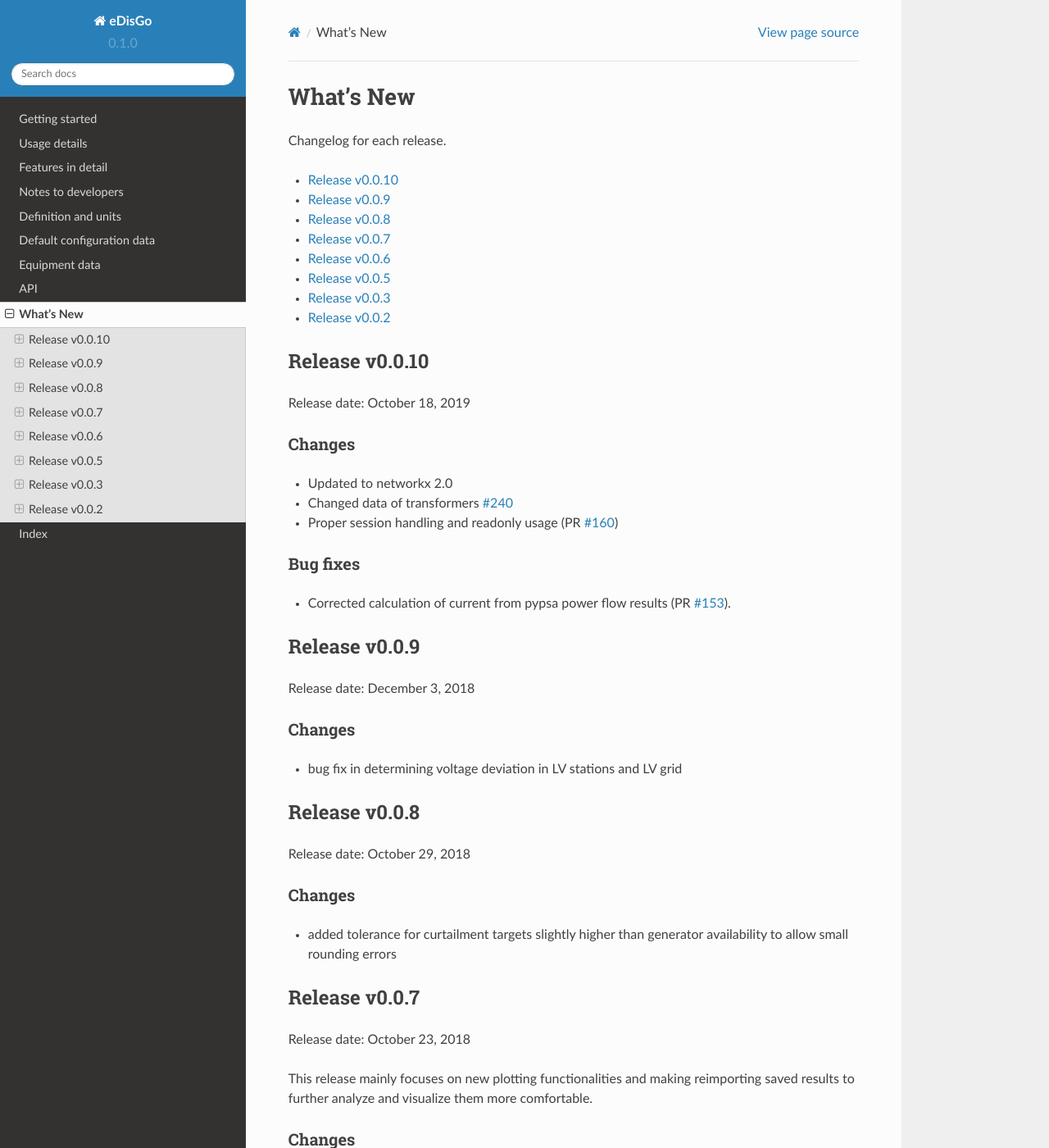
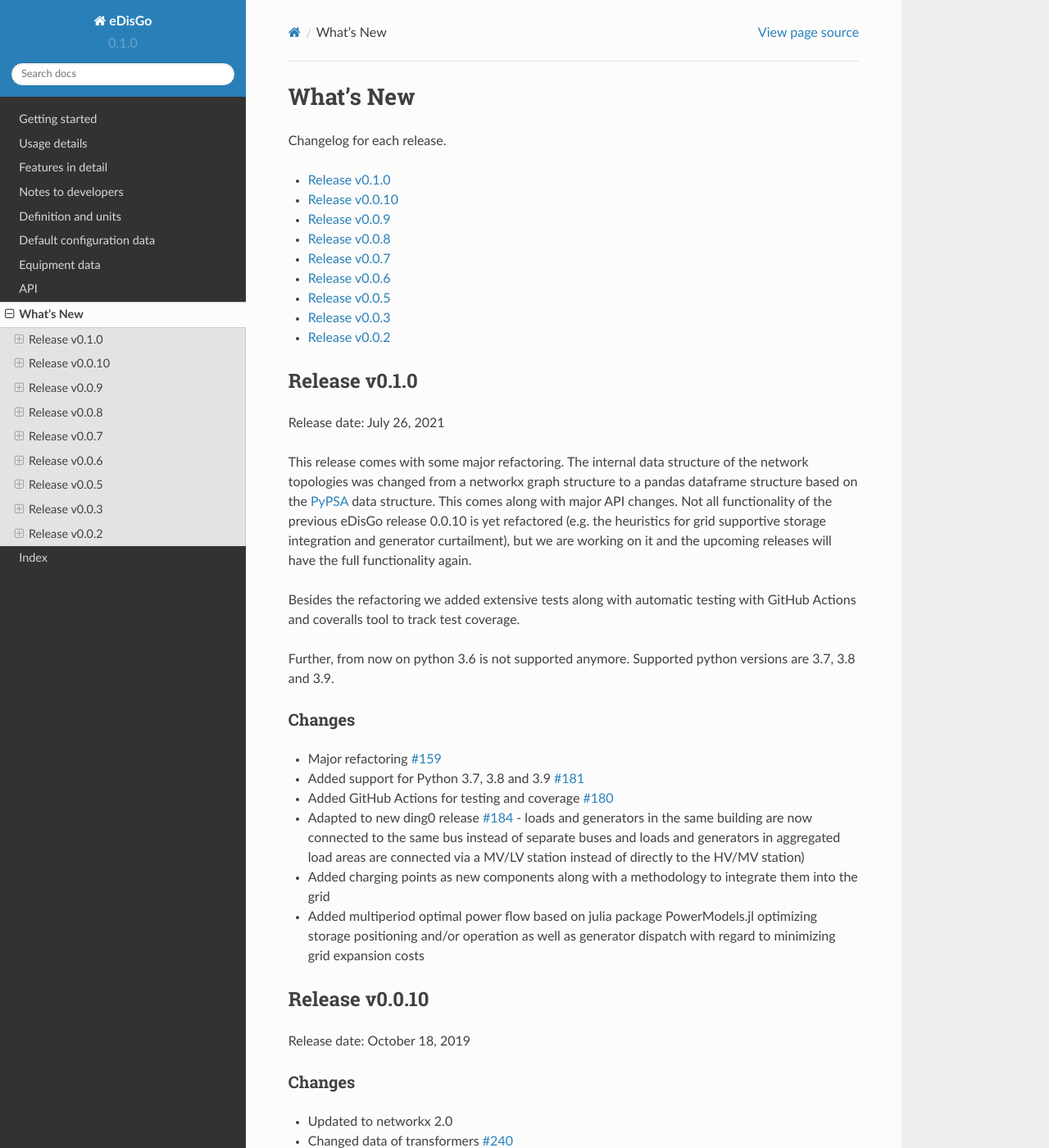
Before and after one commit to openego/eDisGo, a Sphinx documentation site: the page built from doc/whatsnew.rst, in a window 1280 px wide and 1400 px high. Shown: the whole window at 82% size. Built offline with Sphinx 7.4.7 and the Read the Docs theme 2.0.0, drawn with Linux system fonts in a browser that asks for light colours; formulas are drawn with MathJax 3.

Commit message:
Add whatsnew for v010

```diff
--- a/doc/index.rst
+++ b/doc/index.rst
@@ -33,7 +33,7 @@ The toolbox currently includes:
 * Heuristic grid-supportive battery storage integration
 
 Currently, a method to optimize the flexibility that can be provided by electric
-vehicles through controlled charging and V2G is implemented.
+vehicles through controlled charging is being implemented.
 Prospectively, demand side management and reactive power management will
 be included.
 
--- a/doc/whatsnew.rst
+++ b/doc/whatsnew.rst
@@ -8,6 +8,7 @@ Changelog for each release.
     :local:
     :backlinks: top
 
+.. include::  whatsnew/v0-1-0.rst
 .. include::  whatsnew/v0-0-10.rst
 .. include::  whatsnew/v0-0-9.rst
 .. include::  whatsnew/v0-0-8.rst
--- a/doc/whatsnew/v0-1-0.rst
+++ b/doc/whatsnew/v0-1-0.rst
@@ -1,7 +1,30 @@
 Release v0.1.0
 ================
 
-Release date: <month> <day>, <year>
+Release date: July 26, 2021
+
+This release comes with some major refactoring. The internal data structure
+of the network topologies was changed from a networkx graph structure to
+a pandas dataframe structure based on the
+`PyPSA <https://pypsa.readthedocs.io/en/latest/>`_ data structure. This comes
+along with major API changes.
+Not all functionality of the previous eDisGo release 0.0.10 is yet refactored
+(e.g. the heuristics for grid supportive storage integration and generator
+curtailment), but we are working on it and the upcoming releases will
+have the full functionality again.
+
+Besides the refactoring we added extensive tests along with automatic testing
+with GitHub Actions and coveralls tool to track test coverage.
+
+Further, from now on python 3.6 is not supported anymore. Supported python
+versions are 3.7, 3.8 and 3.9.
 
 Changes
 -------
+
+* Major refactoring `#159 <https://github.com/openego/eDisGo/pull/159>`_
+* Added support for Python 3.7, 3.8 and 3.9 `#181 <https://github.com/openego/eDisGo/pull/181>`_
+* Added GitHub Actions for testing and coverage `#180 <https://github.com/openego/eDisGo/pull/180>`_
+* Adapted to new ding0 release `#184 <https://github.com/openego/eDisGo/pull/184>`_ - loads and generators in the same building are now connected to the same bus instead of separate buses and loads and generators in aggregated load areas are connected via a MV/LV station instead of directly to the HV/MV station)
+* Added charging points as new components along with a methodology to integrate them into the grid
+* Added multiperiod optimal power flow based on julia package PowerModels.jl optimizing storage positioning and/or operation as well as generator dispatch with regard to minimizing grid expansion costs
```
